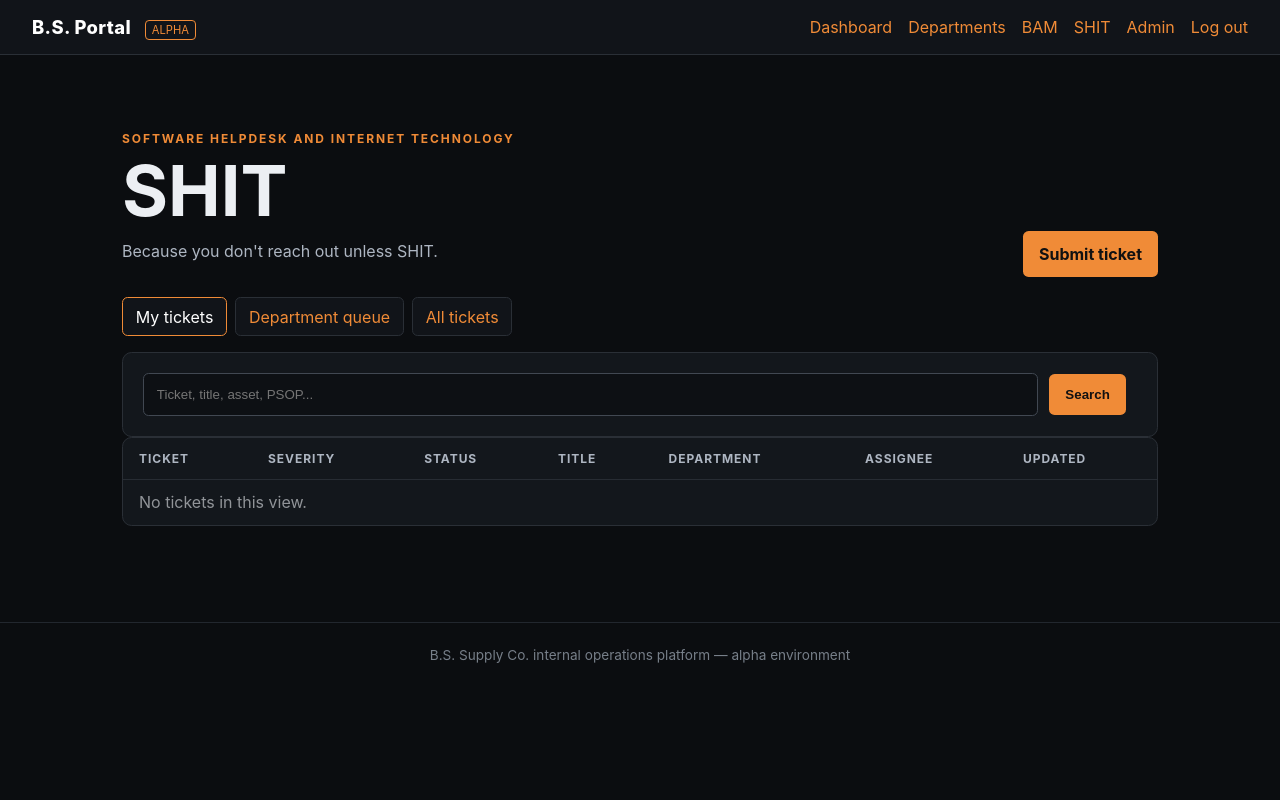
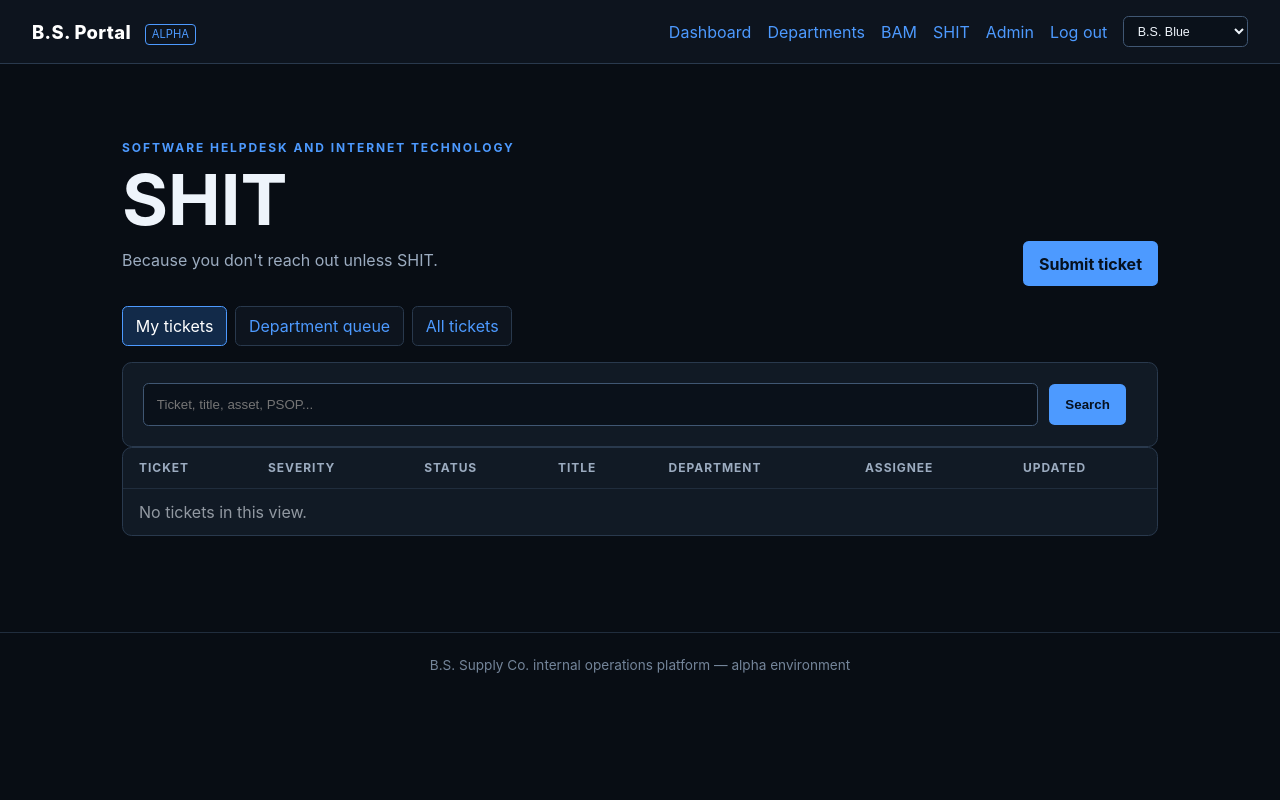
Before and after one commit to yung-megafone/bs-portal, a Django app: page /shit/ in a window 1280 px wide. Run offline with Django 5.2, Linux system fonts and the light colour scheme; the visitor is signed in with stand-in values (Sample User, id 1); data comes from the database, SQL or seed files in the repository; data that the repository does not hold is empty.

Commit message:
feat(theme): Implement theme switching functionality with user preference persistence

```diff
--- a/portal/static/css/portal.css
+++ b/portal/static/css/portal.css
@@ -1,100 +1,430 @@
 :root {
     color-scheme: dark;
     font-family: Inter, ui-sans-serif, system-ui, -apple-system, BlinkMacSystemFont, "Segoe UI", sans-serif;
-    background: #0b0d10;
-    color: #eceff3;
+
+    /* Semantic colors are intentionally independent from the selected B.S. brand theme. */
+    --semantic-error: #ff7b72;
+    --semantic-success: #3fb950;
+    --semantic-warning: #d29922;
+
+    --sev-none-fg: #8b949e;
+    --sev-none-bg: #1a1f24;
+    --sev-5-fg: #58a6ff;
+    --sev-5-bg: #10253d;
+    --sev-4-fg: #3fb950;
+    --sev-4-bg: #102a18;
+    --sev-3-fg: #d29922;
+    --sev-3-bg: #2d240d;
+    --sev-2-fg: #f0883e;
+    --sev-2-bg: #321b0f;
+    --sev-1-fg: #ff7b72;
+    --sev-1-bg: #351416;
+
+    --internal-note-border: #8a6a3f;
+    --internal-note-bg: #1c1710;
 }
+
+/*
+ * B.S. Blue
+ * Default operational theme. The theme tokens describe interface purpose,
+ * not individual modules, so future Portal modules can consume the same system.
+ */
+:root,
+html[data-theme="bs-blue"] {
+    --bs-bg: #080d14;
+    --bs-header: #0d141e;
+    --bs-surface: #111a25;
+    --bs-surface-raised: #162231;
+    --bs-field: #0a111a;
+
+    --bs-border: #29394d;
+    --bs-border-soft: #202d3d;
+    --bs-border-strong: #405773;
+
+    --bs-text: #eef4fb;
+    --bs-text-strong: #ffffff;
+    --bs-text-muted: #9cacc0;
+    --bs-text-faint: #74859a;
+
+    --bs-primary: #4d9aff;
+    --bs-primary-hover: #71aeff;
+    --bs-primary-active: #2f7edc;
+    --bs-primary-soft: #122a49;
+    --bs-primary-border: #315f94;
+    --bs-on-primary: #06111f;
+
+    --bs-focus: #8fc2ff;
+}
+
+/* B.S. Red */
+html[data-theme="bs-red"] {
+    --bs-bg: #0d090b;
+    --bs-header: #140d10;
+    --bs-surface: #1a1115;
+    --bs-surface-raised: #24171c;
+    --bs-field: #100a0d;
+
+    --bs-border: #452c35;
+    --bs-border-soft: #352129;
+    --bs-border-strong: #68404c;
+
+    --bs-text: #f7eef1;
+    --bs-text-strong: #ffffff;
+    --bs-text-muted: #bea5ae;
+    --bs-text-faint: #90767f;
+
+    --bs-primary: #e5484d;
+    --bs-primary-hover: #f05d62;
+    --bs-primary-active: #c7353a;
+    --bs-primary-soft: #3a171b;
+    --bs-primary-border: #7c3036;
+    --bs-on-primary: #170507;
+
+    --bs-focus: #ff9296;
+}
+
 * { box-sizing: border-box; }
-body { margin: 0; background: #0b0d10; color: #eceff3; }
-a { color: #f08b37; text-decoration: none; }
-a:hover { text-decoration: underline; }
+
+html { background: var(--bs-bg); color: var(--bs-text); }
+
+body {
+    margin: 0;
+    min-height: 100vh;
+    background: var(--bs-bg);
+    color: var(--bs-text);
+    transition: background-color .14s ease, color .14s ease;
+}
+
+a {
+    color: var(--bs-primary);
+    text-decoration: none;
+}
+a:hover { color: var(--bs-primary-hover); text-decoration: underline; }
+
 .site-header {
-    display: flex; align-items: center; justify-content: space-between;
-    padding: 1rem 2rem; border-bottom: 1px solid #2a2f36; background: #111419;
+    display: flex;
+    align-items: center;
+    justify-content: space-between;
+    gap: 1rem;
+    padding: 1rem 2rem;
+    border-bottom: 1px solid var(--bs-border);
+    background: var(--bs-header);
 }
-.brand { color: #fff; font-weight: 800; letter-spacing: .02em; font-size: 1.15rem; }
-.alpha-badge { margin-left: .6rem; font-size: .7rem; border: 1px solid #f08b37; padding: .15rem .35rem; border-radius: .25rem; color: #f08b37; }
-nav { display: flex; align-items: center; gap: 1rem; }
+
+.header-actions {
+    display: flex;
+    align-items: center;
+    justify-content: flex-end;
+    gap: 1rem;
+}
+
+.brand {
+    color: var(--bs-text-strong);
+    font-weight: 800;
+    letter-spacing: .02em;
+    font-size: 1.15rem;
+}
+.brand:hover { color: var(--bs-text-strong); text-decoration: none; }
+
+.alpha-badge {
+    margin-left: .6rem;
+    font-size: .7rem;
+    border: 1px solid var(--bs-primary);
+    padding: .15rem .35rem;
+    border-radius: .25rem;
+    color: var(--bs-primary);
+}
+
+nav {
+    display: flex;
+    align-items: center;
+    gap: 1rem;
+}
+
+.theme-control {
+    display: inline-flex;
+    align-items: center;
+}
+
+.theme-control select {
+    width: auto;
+    min-width: 7.8rem;
+    padding: .42rem 1.9rem .42rem .6rem;
+    font-size: .78rem;
+    border-radius: .35rem;
+    border: 1px solid var(--bs-border-strong);
+    background: var(--bs-field);
+    color: var(--bs-text);
+}
+
+.sr-only {
+    position: absolute;
+    width: 1px;
+    height: 1px;
+    padding: 0;
+    margin: -1px;
+    overflow: hidden;
+    clip: rect(0, 0, 0, 0);
+    white-space: nowrap;
+    border: 0;
+}
+
 .container { max-width: 1100px; margin: 0 auto; padding: 2rem; }
 .hero { padding: 2rem 0 1rem; }
 .hero h1 { font-size: clamp(2.5rem, 8vw, 5rem); margin: .2rem 0; line-height: .95; }
-.eyebrow { color: #f08b37; font-weight: 700; letter-spacing: .16em; font-size: .75rem; }
-.lede { color: #aeb6c2; }
+
+.eyebrow {
+    color: var(--bs-primary);
+    font-weight: 700;
+    letter-spacing: .16em;
+    font-size: .75rem;
+}
+
+.lede { color: var(--bs-text-muted); }
 .grid { display: grid; grid-template-columns: repeat(auto-fit, minmax(240px, 1fr)); gap: 1rem; }
 .stack { display: grid; gap: 1rem; }
-.card, .login-card { background: #13171c; border: 1px solid #2a2f36; border-radius: .6rem; padding: 1.25rem; }
+
+.card, .login-card {
+    background: var(--bs-surface);
+    border: 1px solid var(--bs-border);
+    border-radius: .6rem;
+    padding: 1.25rem;
+}
+
 .card h2 { margin-top: 0; }
 .muted { opacity: .58; }
 .login-card { max-width: 440px; margin: 4rem auto; }
 .login-card form { display: grid; gap: .8rem; }
-input { width: 100%; padding: .8rem; border-radius: .35rem; border: 1px solid #414852; background: #0d1014; color: #fff; }
-button { border: 0; border-radius: .35rem; padding: .8rem 1rem; font-weight: 700; cursor: pointer; background: #f08b37; color: #111; }
+
+input,
+select,
+textarea {
+    width: 100%;
+    padding: .8rem;
+    border-radius: .35rem;
+    border: 1px solid var(--bs-border-strong);
+    background: var(--bs-field);
+    color: var(--bs-text-strong);
+}
+
+input:focus-visible,
+select:focus-visible,
+textarea:focus-visible,
+button:focus-visible,
+a:focus-visible {
+    outline: 2px solid var(--bs-focus);
+    outline-offset: 2px;
+}
+
+button,
+.button {
+    border: 0;
+    border-radius: .35rem;
+    padding: .8rem 1rem;
+    font-weight: 700;
+    cursor: pointer;
+    background: var(--bs-primary);
+    color: var(--bs-on-primary);
+}
+
+button:hover,
+.button:hover {
+    background: var(--bs-primary-hover);
+    color: var(--bs-on-primary);
+    text-decoration: none;
+}
+
+button:active,
+.button:active { background: var(--bs-primary-active); }
+
+button:disabled,
+.button[aria-disabled="true"] {
+    opacity: .5;
+    cursor: not-allowed;
+}
+
 .inline-form { display: inline; }
-.link-button { background: none; color: #f08b37; padding: 0; font: inherit; }
-.error { color: #ff8a8a; }
-.footer { color: #777f89; border-top: 1px solid #22272e; margin-top: 4rem; padding: 1.5rem 2rem; text-align: center; font-size: .85rem; }
+.link-button {
+    background: none;
+    color: var(--bs-primary);
+    padding: 0;
+    font: inherit;
+}
+.link-button:hover { background: none; color: var(--bs-primary-hover); }
+.error { color: var(--semantic-error); }
+
+.footer {
+    color: var(--bs-text-faint);
+    border-top: 1px solid var(--bs-border-soft);
+    margin-top: 4rem;
+    padding: 1.5rem 2rem;
+    text-align: center;
+    font-size: .85rem;
+}
 
 /* BAM alpha */
-.button { display:inline-block; border-radius:.35rem; padding:.8rem 1rem; font-weight:700; background:#f08b37; color:#111; }
-.button:hover { text-decoration:none; filter:brightness(1.05); }
 .compact-hero { padding-bottom:1.25rem; }
 .compact-hero h1 { font-size:clamp(2.4rem,7vw,4.4rem); }
 .hero-row { display:flex; gap:1rem; align-items:flex-end; justify-content:space-between; }
 .metric-grid { display:grid; grid-template-columns:repeat(auto-fit,minmax(160px,1fr)); gap:1rem; margin-bottom:1rem; }
-.metric { background:#13171c; border:1px solid #2a2f36; border-radius:.6rem; padding:1rem 1.25rem; display:grid; }
+
+.metric {
+    background: var(--bs-surface);
+    border: 1px solid var(--bs-border);
+    border-radius:.6rem;
+    padding:1rem 1.25rem;
+    display:grid;
+}
 .metric span { font-size:2rem; font-weight:800; }
-.metric small { color:#929ba7; }
+.metric small { color:var(--bs-text-muted); }
+
 .search-row { display:grid; grid-template-columns:1fr auto auto; gap:.7rem; align-items:center; }
 .table-card { padding:0; overflow:hidden; }
 .table-wrap { width:100%; overflow:auto; }
 table { width:100%; border-collapse:collapse; }
-th, td { text-align:left; padding:.8rem 1rem; border-bottom:1px solid #272c33; vertical-align:top; }
-th { color:#aeb6c2; font-size:.75rem; text-transform:uppercase; letter-spacing:.08em; }
+
+th, td {
+    text-align:left;
+    padding:.8rem 1rem;
+    border-bottom:1px solid var(--bs-border-soft);
+    vertical-align:top;
+}
+
+th {
+    color:var(--bs-text-muted);
+    font-size:.75rem;
+    text-transform:uppercase;
+    letter-spacing:.08em;
+}
+
 tr:last-child td { border-bottom:0; }
 .mono { font-family:"Cascadia Code",Consolas,monospace; }
-.pill { display:inline-block; border:1px solid #3b434d; border-radius:99px; padding:.15rem .55rem; font-size:.8rem; }
+
+.pill {
+    display:inline-block;
+    border:1px solid var(--bs-border-strong);
+    border-radius:99px;
+    padding:.15rem .55rem;
+    font-size:.8rem;
+}
+
 .form-card { max-width:900px; }
 .form-grid { display:grid; grid-template-columns:repeat(2,minmax(0,1fr)); gap:1rem; }
 .field { display:grid; gap:.35rem; }
 .field label { font-weight:700; }
-.field select, .field textarea, .stack-form select, .stack-form textarea, .inline-fields select { width:100%; padding:.8rem; border-radius:.35rem; border:1px solid #414852; background:#0d1014; color:#fff; }
 .span-2 { grid-column:1 / -1; }
 .action-row { display:flex; align-items:center; gap:1rem; }
 .asset-title { font-family:"Cascadia Code",Consolas,monospace; font-size:clamp(2rem,6vw,4rem)!important; }
 .detail-grid { grid-template-columns:minmax(0,2fr) minmax(260px,1fr); }
 .record-grid { display:grid; grid-template-columns:minmax(100px,150px) 1fr; gap:.55rem 1rem; }
-.record-grid dt { color:#929ba7; }
+.record-grid dt { color:var(--bs-text-muted); }
 .record-grid dd { margin:0; }
 .prewrap { white-space:pre-wrap; }
 .stack-form { display:grid; gap:.8rem; }
 .stack-form p, .inline-fields p { margin:0; }
 .inline-fields { display:grid; grid-template-columns:1fr 2fr; gap:.8rem 1rem; align-items:end; margin-bottom:1rem; }
 .inline-fields button { width:max-content; }
+
 .evidence-grid { display:grid; gap:.75rem; }
-.evidence-card { display:grid; gap:.25rem; padding:.8rem; background:#0d1014; border:1px solid #272c33; border-radius:.4rem; }
-.hash { word-break:break-all; color:#929ba7; }
+.evidence-card {
+    display:grid;
+    gap:.25rem;
+    padding:.8rem;
+    background:var(--bs-field);
+    border:1px solid var(--bs-border-soft);
+    border-radius:.4rem;
+}
+
+.hash { word-break:break-all; color:var(--bs-text-muted); }
 .timeline { display:grid; gap:.65rem; }
-.timeline article { display:grid; grid-template-columns:minmax(180px,auto) minmax(130px,auto) 1fr auto; gap:.8rem; padding:.65rem 0; border-bottom:1px solid #272c33; }
-.timeline time, .timeline small { color:#929ba7; }
-.module-live { border-color:#7d4d27; }
-@media (max-width:760px) { .form-grid,.detail-grid,.inline-fields { grid-template-columns:1fr; } .span-2 { grid-column:auto; } .hero-row { align-items:flex-start; flex-direction:column; } .search-row { grid-template-columns:1fr; } .timeline article { grid-template-columns:1fr; } }
+
+.timeline article {
+    display:grid;
+    grid-template-columns:minmax(180px,auto) minmax(130px,auto) 1fr auto;
+    gap:.8rem;
+    padding:.65rem 0;
+    border-bottom:1px solid var(--bs-border-soft);
+}
+
+.timeline time, .timeline small { color:var(--bs-text-muted); }
+.module-live { border-color:var(--bs-primary-border); }
 .section-heading { display:flex; align-items:center; justify-content:space-between; gap:1rem; }
 
-/* SHIT alpha */
+/* SHIT Reporter */
 .ticket-tabs { display:flex; gap:.5rem; margin-bottom:1rem; flex-wrap:wrap; }
-.ticket-tabs a { padding:.55rem .8rem; border:1px solid #2a2f36; border-radius:.35rem; background:#111419; }
-.ticket-tabs a.active { border-color:#f08b37; color:#fff; }
-.ticket-title { font-family:"Cascadia Code",Consolas,monospace; font-size:clamp(2rem,6vw,4rem)!important; margin-bottom:.5rem!important; }
+
+.ticket-tabs a {
+    padding:.55rem .8rem;
+    border:1px solid var(--bs-border);
+    border-radius:.35rem;
+    background:var(--bs-header);
+}
+
+.ticket-tabs a.active {
+    border-color:var(--bs-primary);
+    color:var(--bs-text-strong);
+    background:var(--bs-primary-soft);
+}
+
+.ticket-title {
+    font-family:"Cascadia Code",Consolas,monospace;
+    font-size:clamp(2rem,6vw,4rem)!important;
+    margin-bottom:.5rem!important;
+}
+
 .ticket-badges { display:flex; gap:.5rem; flex-wrap:wrap; }
-.sev { display:inline-block; border-radius:99px; padding:.2rem .6rem; font-size:.8rem; font-weight:800; border:1px solid currentColor; }
-.sev-none { color:#8b949e; background:#1a1f24; }
-.sev-sev5 { color:#58a6ff; background:#10253d; }
-.sev-sev4 { color:#3fb950; background:#102a18; }
-.sev-sev3 { color:#d29922; background:#2d240d; }
-.sev-sev2 { color:#f0883e; background:#321b0f; }
-.sev-sev1 { color:#ff7b72; background:#351416; }
+
+.sev {
+    display:inline-block;
+    border-radius:99px;
+    padding:.2rem .6rem;
+    font-size:.8rem;
+    font-weight:800;
+    border:1px solid currentColor;
+}
+
+/* Severity is semantic information and does not change with B.S. Blue / B.S. Red. */
+.sev-none { color:var(--sev-none-fg); background:var(--sev-none-bg); }
+.sev-sev5 { color:var(--sev-5-fg); background:var(--sev-5-bg); }
+.sev-sev4 { color:var(--sev-4-fg); background:var(--sev-4-bg); }
+.sev-sev3 { color:var(--sev-3-fg); background:var(--sev-3-bg); }
+.sev-sev2 { color:var(--sev-2-fg); background:var(--sev-2-bg); }
+.sev-sev1 { color:var(--sev-1-fg); background:var(--sev-1-bg); }
+
 .ticket-thread { display:grid; gap:.75rem; margin-bottom:1rem; }
-.comment { padding:1rem; background:#0d1014; border:1px solid #272c33; border-radius:.45rem; }
-.comment header { display:flex; align-items:center; gap:.7rem; margin-bottom:.6rem; color:#aeb6c2; }
+
+.comment {
+    padding:1rem;
+    background:var(--bs-field);
+    border:1px solid var(--bs-border-soft);
+    border-radius:.45rem;
+}
+
+.comment header {
+    display:flex;
+    align-items:center;
+    gap:.7rem;
+    margin-bottom:.6rem;
+    color:var(--bs-text-muted);
+}
+
 .comment header span { font-size:.8rem; }
-.internal-note { border-color:#7d4d27; background:#1c1510; }
+.internal-note { border-color:var(--internal-note-border); background:var(--internal-note-bg); }
+
+@media (max-width: 900px) {
+    .site-header { align-items: flex-start; }
+    .header-actions { align-items: flex-end; flex-direction: column-reverse; gap: .65rem; }
+    nav { flex-wrap: wrap; justify-content: flex-end; }
+}
+
+@media (max-width:760px) {
+    .site-header { padding: 1rem; }
+    .container { padding: 1.25rem; }
+    .header-actions { width: 100%; }
+    nav { gap: .7rem; }
+    .form-grid,.detail-grid,.inline-fields { grid-template-columns:1fr; }
+    .span-2 { grid-column:auto; }
+    .hero-row { align-items:flex-start; flex-direction:column; }
+    .search-row { grid-template-columns:1fr; }
+    .timeline article { grid-template-columns:1fr; }
+}
--- /dev/null
+++ b/portal/static/js/theme.js
@@ -0,0 +1,67 @@
+(() => {
+    "use strict";
+
+    const STORAGE_KEY = "bs-portal-theme";
+    const DEFAULT_THEME = "bs-blue";
+    const ALLOWED_THEMES = new Set(["bs-blue", "bs-red"]);
+
+    function normalizeTheme(theme) {
+        return ALLOWED_THEMES.has(theme) ? theme : DEFAULT_THEME;
+    }
+
+    function currentTheme() {
+        return normalizeTheme(document.documentElement.dataset.theme);
+    }
+
+    function persistTheme(theme) {
+        try {
+            localStorage.setItem(STORAGE_KEY, theme);
+        } catch (error) {
+            // Persistence is optional. Theme switching still works for this page.
+        }
+    }
+
+    function applyTheme(theme, { persist = true } = {}) {
+        const normalized = normalizeTheme(theme);
+        document.documentElement.dataset.theme = normalized;
+
+        const selector = document.getElementById("portal-theme");
+        if (selector && selector.value !== normalized) {
+            selector.value = normalized;
+        }
+
+        if (persist) {
+            persistTheme(normalized);
+        }
+
+        document.dispatchEvent(
+            new CustomEvent("bsportal:themechange", {
+                detail: { theme: normalized },
+            }),
+        );
+    }
+
+    function initializeThemeControl() {
+        const selector = document.getElementById("portal-theme");
+        if (!selector) {
+            return;
+        }
+
+        selector.value = currentTheme();
+        selector.addEventListener("change", (event) => {
+            applyTheme(event.target.value);
+        });
+    }
+
+    window.BSPortalTheme = {
+        apply: applyTheme,
+        current: currentTheme,
+        allowed: Array.from(ALLOWED_THEMES),
+    };
+
+    if (document.readyState === "loading") {
+        document.addEventListener("DOMContentLoaded", initializeThemeControl);
+    } else {
+        initializeThemeControl();
+    }
+})();
--- a/portal/templates/base.html
+++ b/portal/templates/base.html
@@ -1,10 +1,29 @@
+{% load static %}
 <!doctype html>
-<html lang="en">
+<html lang="en" data-theme="bs-blue">
 <head>
     <meta charset="utf-8">
     <meta name="viewport" content="width=device-width, initial-scale=1">
     <title>{% block title %}B.S. Portal{% endblock %}</title>
-    <link rel="stylesheet" href="/static/css/portal.css">
+
+    <script>
+        (function () {
+            const allowedThemes = ["bs-blue", "bs-red"];
+            let theme = "bs-blue";
+            try {
+                const savedTheme = localStorage.getItem("bs-portal-theme");
+                if (allowedThemes.includes(savedTheme)) {
+                    theme = savedTheme;
+                }
+            } catch (error) {
+                // localStorage is optional. The Portal remains usable with B.S. Blue.
+            }
+            document.documentElement.dataset.theme = theme;
+        }());
+    </script>
+
+    <link rel="stylesheet" href="{% static 'css/portal.css' %}">
+    <script src="{% static 'js/theme.js' %}" defer></script>
 </head>
 <body>
 <header class="site-header">
@@ -12,6 +31,8 @@
         <a class="brand" href="{% url 'dashboard' %}">B.S. Portal</a>
         <span class="alpha-badge">ALPHA</span>
     </div>
+
+    <div class="header-actions">
         {% if user.is_authenticated %}
         <nav>
             <a href="{% url 'dashboard' %}">Dashboard</a>
@@ -25,10 +46,21 @@
             </form>
         </nav>
         {% endif %}
+
+        <label class="theme-control" for="portal-theme">
+            <span class="sr-only">Portal theme</span>
+            <select id="portal-theme" aria-label="Portal theme">
+                <option value="bs-blue">B.S. Blue</option>
+                <option value="bs-red">B.S. Red</option>
+            </select>
+        </label>
+    </div>
 </header>
+
 <main class="container">
     {% block content %}{% endblock %}
 </main>
+
 <footer class="footer">B.S. Supply Co. internal operations platform — alpha environment</footer>
 </body>
 </html>
```
Also changed, not shown: portal/apps/core/tests/test_views.py (+9 -0 lines). Lines whose indentation alone changed are shown as unchanged.
